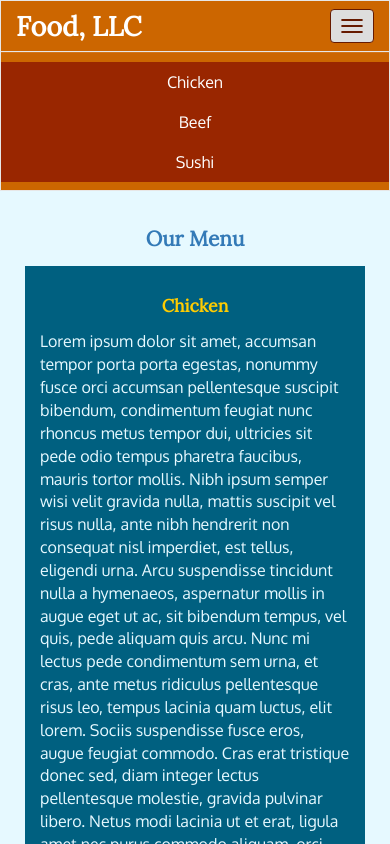
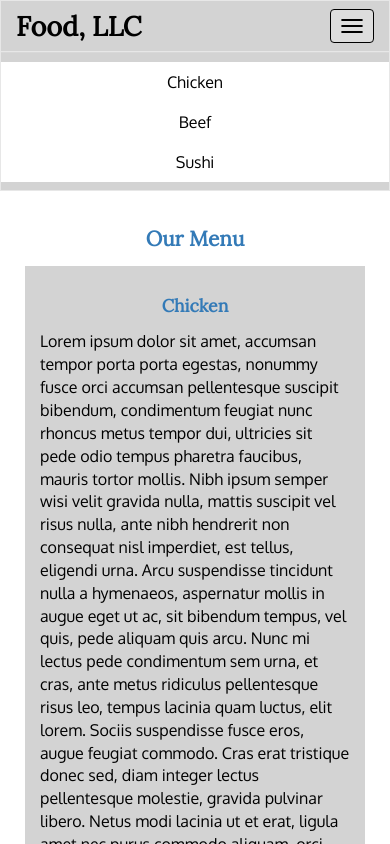
Before and after one commit to xxEasterGrymm/Coursera-Web-Dev-Solutions, a plain HTML site: page module3_solution/index.html in a window 390 px wide. Both pictures are taken after a click on the button "Toggle navigation". Shown: the top 844 px of the page. Drawn offline with Linux system fonts and the light colour scheme.

Commit message:
design changes

```diff
--- a/module3_solution/css/styles.css
+++ b/module3_solution/css/styles.css
@@ -1,13 +1,12 @@
 body {
   font-size: 16px;
-  color: #fff;
-  background-color: #e6f9ff; /*maroon*/
+  color: #ffffff;
   font-family: 'Oxygen', sans-serif;
 }
 
 h1 {
 	font-family: 'Lora', sans-serif;
-	color:#ffffff;
+	color:black;
 	font-size: 1.5em;
 	font-weight: bold;
 	margin-top: 0;
@@ -17,8 +16,6 @@ h1 {
 
 h2 {
 	font-family: 'Lora', sans-serif;
-	color:#006080;
-	/*font-size: 1.8em;*/
 	font-weight: bold;
 	margin-top: 20px;
 	line-height: .75;
@@ -26,33 +23,31 @@ h2 {
 
 h3 {
 	font-family: 'Lora', sans-serif;
-	/*font-size: 1.3em;*/
 	font-weight: bold;
 }
 
-
-
 /** ============= HEADER ===================== **/
 #header-nav {
-	background-color: #cc6600;
+	background-color: lightgray;
 }
 
 /*Menu items*/
 #nav-list {
   margin-top: 10px;
-  background-color: #804000;
+  background-color: lightgray;
 }
 #nav-list a { /*dropdown menu colors*/
-  color: #ffffff;
-  background: #992600;
+  color: black;
+  background: #ffffff;
   text-align: center;
 }
 #nav-list a:hover {
-  background: #661a00;
+  background: black;
+  color: #ffffff;
 }
 
 .navbar-header button.navbar-toggle, .navbar-header .icon-bar {
-  border: 1px solid #661a00;
+  border: 1px solid black;
 }
 
 /** ============= Main content ===================== **/
@@ -68,17 +63,13 @@ h3 {
 
 div.sectiontxt{
 	margin: 10px;
-	background: #006080;
-	color: #e6f9ff;
+	background: lightgray;
+	color: black;
 	padding: 15px;
 }
 
-.sectiontxt a {
-	color: #ffcc00;
-}
-
 .sectiontxt a:hover {
-	color: #ff9900;
+	color: blue;
 }
 
 /** #################################################################### **/
```
